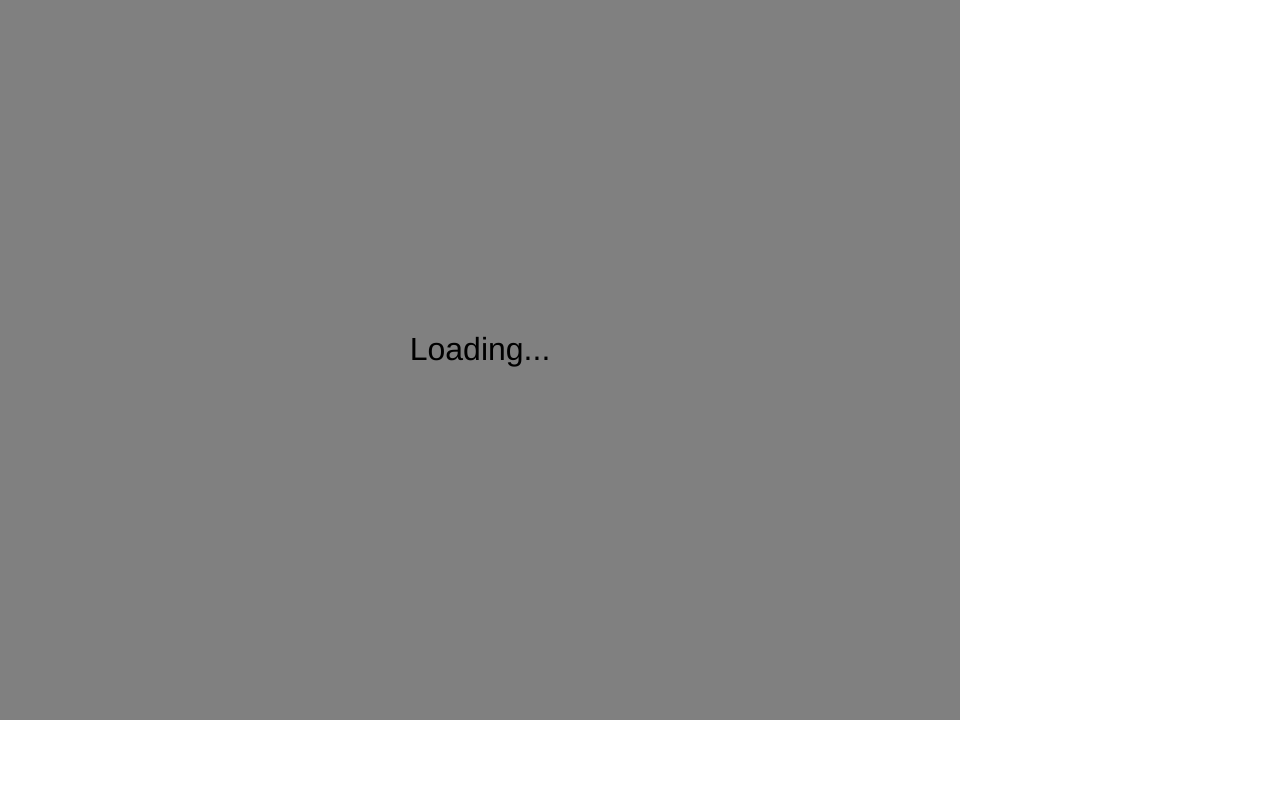
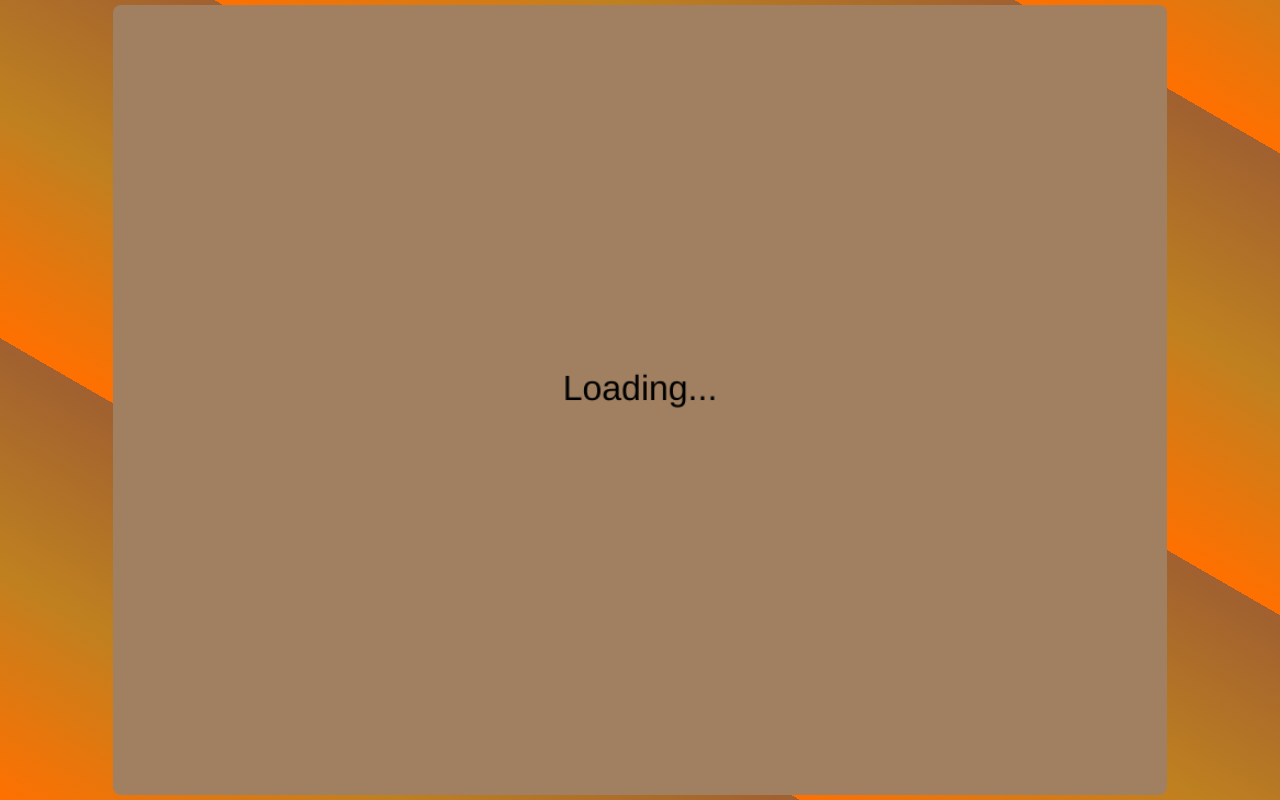
Before and after one commit to 12kittens/12kittens.github.io, a plain HTML site: page games/kittens-dash/index.html in a window 1280 px wide. Drawn offline with Linux system fonts and the light colour scheme.

Commit message:
Update Kittens Dash files

```diff
--- a/games/kittens-dash/index.html
+++ b/games/kittens-dash/index.html
@@ -4,10 +4,11 @@
 <head>
     <meta charset="utf-8" />
     <title>army</title>
-    <link href="styles/basic.css" rel="stylesheet" />
+    <link href="styles/main.css" rel="stylesheet" />
 </head>
 
 <body>
+    <div id="canvas-container">
         <canvas id="canvas" height="720px" width="960px">
             <h1>
                 Error
@@ -16,6 +17,7 @@
                 Your browser doesn't support HTML5 canvas.
             </p>
         </canvas>
+    </div>
     <script>
         const canvas = document.getElementById('canvas');
         const ctx = canvas.getContext('2d');
--- a/games/kittens-dash/styles/basic.css
+++ /dev/null
@@ -1,10 +0,0 @@
-:root {
-    --height: 100%;
-}
-#canvas {
-    background-color: #808080;
-    position: absolute;
-    left: 0;
-    top: 0;
-    overflow: hidden;
-}
--- /dev/null
+++ b/games/kittens-dash/styles/main.css
@@ -0,0 +1,24 @@
+body {
+    overflow: hidden;
+    margin: 0;
+	background-image: repeating-linear-gradient( 30deg, #ff7000, #bf8020 200px, #a06030 400px )
+}
+#canvas-container {
+    margin: auto;
+    width: calc(100% - 10px);
+    max-width: calc( calc( 100dvh - 10px ) * 4 / 3 );
+    height: 100dvh;
+}
+#canvas {
+    width: 100%;
+    max-height: calc( 100svw * 3 / 4 );
+    margin-top: max( calc( calc( 100dvh - 100dvw * 3 / 4 ) / 2 ) + 2.5px, 5px );
+	border-radius: 8px;
+    background-color: #a08060
+}
+h1 {
+    font-size: 33pt;
+}
+p {
+    font-size: 18pt;
+}
```
Also changed, not shown: games/kittens-dash/code/main.js (renamed from games/kittens-dash/code/basic.js). Lines whose indentation alone changed are shown as unchanged.
